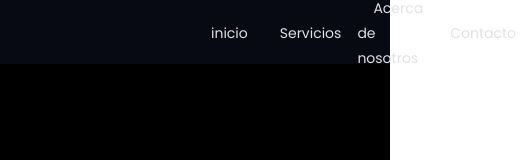
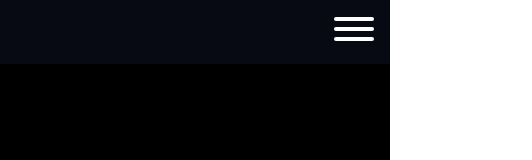
Before and after one commit to giovannymontero99/Moldes-Modelos, a React (Vite) app: page / in a window 390 px wide. Shown: the top 160 px of the page, 532 px wide, since content can reach past the window. Built offline with nearby package versions, Linux system fonts and the light colour scheme.

Commit message:
3 files modified

```diff
--- a/src/Components/Header.css
+++ b/src/Components/Header.css
@@ -16,6 +16,10 @@
   justify-content: space-evenly;
 }
 
+.hamburger {
+  display: none;
+}
+
 .header-section a {
   font-size: 14px;
   padding: 9px 16px;
@@ -26,3 +30,129 @@
   color: #ffffff;
   background-color: #4e4e4e77;
 }
+
+@media (max-width: 1024px) {
+  .Header {
+    position: fixed;
+    display: flex;
+    align-items: center;
+  }
+  .header-section {
+    flex-direction: column;
+    height: 50vh;
+    position: fixed;
+    width: 0;
+    overflow: hidden;
+    top: 4rem;
+    transition-duration: 0.15s;
+  }
+  .header-section-is-active {
+    flex-direction: column;
+    background-color: #000000;
+    height: 50vh;
+    position: fixed;
+    width: 50%;
+    top: 4rem;
+    border-radius: 0 0 0 1rem;
+  }
+
+  /*!
+ * Hamburgers
+ * @description Tasty CSS-animated hamburgers
+ * @author Jonathan Suh @jonsuh
+ * @site https://jonsuh.com/hamburgers
+ * @link https://github.com/jonsuh/hamburgers
+ */
+
+  .hamburger {
+    padding: 15px 15px;
+    position: absolute;
+    right: 1px;
+    display: inline-block;
+    cursor: pointer;
+    transition-property: opacity, filter;
+    transition-duration: 0.15s;
+    transition-timing-function: linear;
+    font: inherit;
+    color: inherit;
+    text-transform: none;
+    background-color: transparent;
+    border: 0;
+    margin: 0;
+    overflow: visible;
+  }
+  .hamburger:hover {
+    opacity: 0.7;
+  }
+  .hamburger.is-active:hover {
+    opacity: 0.7;
+  }
+  .hamburger.is-active .hamburger-inner,
+  .hamburger.is-active .hamburger-inner::before,
+  .hamburger.is-active .hamburger-inner::after {
+    background-color: rgb(255, 255, 255);
+  }
+
+  .hamburger-box {
+    width: 40px;
+    height: 24px;
+    display: inline-block;
+    position: relative;
+  }
+
+  .hamburger-inner {
+    display: block;
+    top: 50%;
+    margin-top: -2px;
+  }
+  .hamburger-inner,
+  .hamburger-inner::before,
+  .hamburger-inner::after {
+    width: 40px;
+    height: 4px;
+    background-color: rgb(255, 255, 255);
+    border-radius: 4px;
+    position: absolute;
+    transition-property: transform;
+    transition-duration: 0.15s;
+    transition-timing-function: ease;
+  }
+  .hamburger-inner::before,
+  .hamburger-inner::after {
+    content: '';
+    display: block;
+  }
+  .hamburger-inner::before {
+    top: -10px;
+  }
+  .hamburger-inner::after {
+    bottom: -10px;
+  }
+
+  .hamburger--elastic .hamburger-inner {
+    top: 2px;
+    transition-duration: 0.275s;
+    transition-timing-function: cubic-bezier(0.68, -0.55, 0.265, 1.55);
+  }
+  .hamburger--elastic .hamburger-inner::before {
+    top: 10px;
+    transition: opacity 0.125s 0.275s ease;
+  }
+  .hamburger--elastic .hamburger-inner::after {
+    top: 20px;
+    transition: transform 0.275s cubic-bezier(0.68, -0.55, 0.265, 1.55);
+  }
+
+  .hamburger--elastic.is-active .hamburger-inner {
+    transform: translate3d(0, 10px, 0) rotate(135deg);
+    transition-delay: 0.075s;
+  }
+  .hamburger--elastic.is-active .hamburger-inner::before {
+    transition-delay: 0s;
+    opacity: 0;
+  }
+  .hamburger--elastic.is-active .hamburger-inner::after {
+    transform: translate3d(0, -20px, 0) rotate(-270deg);
+    transition-delay: 0.075s;
+  }
+}
--- a/src/Components/Header.jsx
+++ b/src/Components/Header.jsx
@@ -1,26 +1,39 @@
-import React from 'react';
+import React, { useState } from 'react';
 import './Header.css';
 import logo from '../assets/logo.svg';
 
 const Header = () => {
+  const [isBtnActive, setIsBtnActive] = useState(false);
+
   return (
     <header className="Header" id="header">
-      <div className="header-section">
-        <div class="hamburger hamburger--elastic">
-          <div class="hamburger-box">
-            <div class="hamburger-inner"></div>
-          </div>
+      <div
+        onClick={() => setIsBtnActive(!isBtnActive)}
+        class={`hamburger hamburger--elastic ${isBtnActive ? 'is-active' : ''}`}
+      >
+        <div class="hamburger-box">
+          <div class="hamburger-inner"></div>
         </div>
-        <div className="header-section-logo-section">
+      </div>
+
+      <div
+        className={`header-section ${
+          isBtnActive ? 'header-section-is-active' : ''
+        }`}
+      >
+        <div
+          onClick={() => setIsBtnActive(!isBtnActive)}
+          className="header-section-logo-section"
+        >
           <a href="#inicio">inicio</a>
         </div>
-        <div>
+        <div onClick={() => setIsBtnActive(!isBtnActive)}>
           <a href="#servicios">Servicios</a>
         </div>
-        <div>
+        <div onClick={() => setIsBtnActive(!isBtnActive)}>
           <a href="#about">Acerca de nosotros</a>
         </div>
-        <div>
+        <div onClick={() => setIsBtnActive(!isBtnActive)}>
           <a href="#contacto">Contacto</a>
         </div>
       </div>
--- a/src/Components/Slider.css
+++ b/src/Components/Slider.css
@@ -13,7 +13,7 @@
   overflow: hidden;
 }
 .banner > img {
-  object-fit: cover;
+  object-fit: contain;
 }
 .slider-section {
   z-index: 1500;
```
